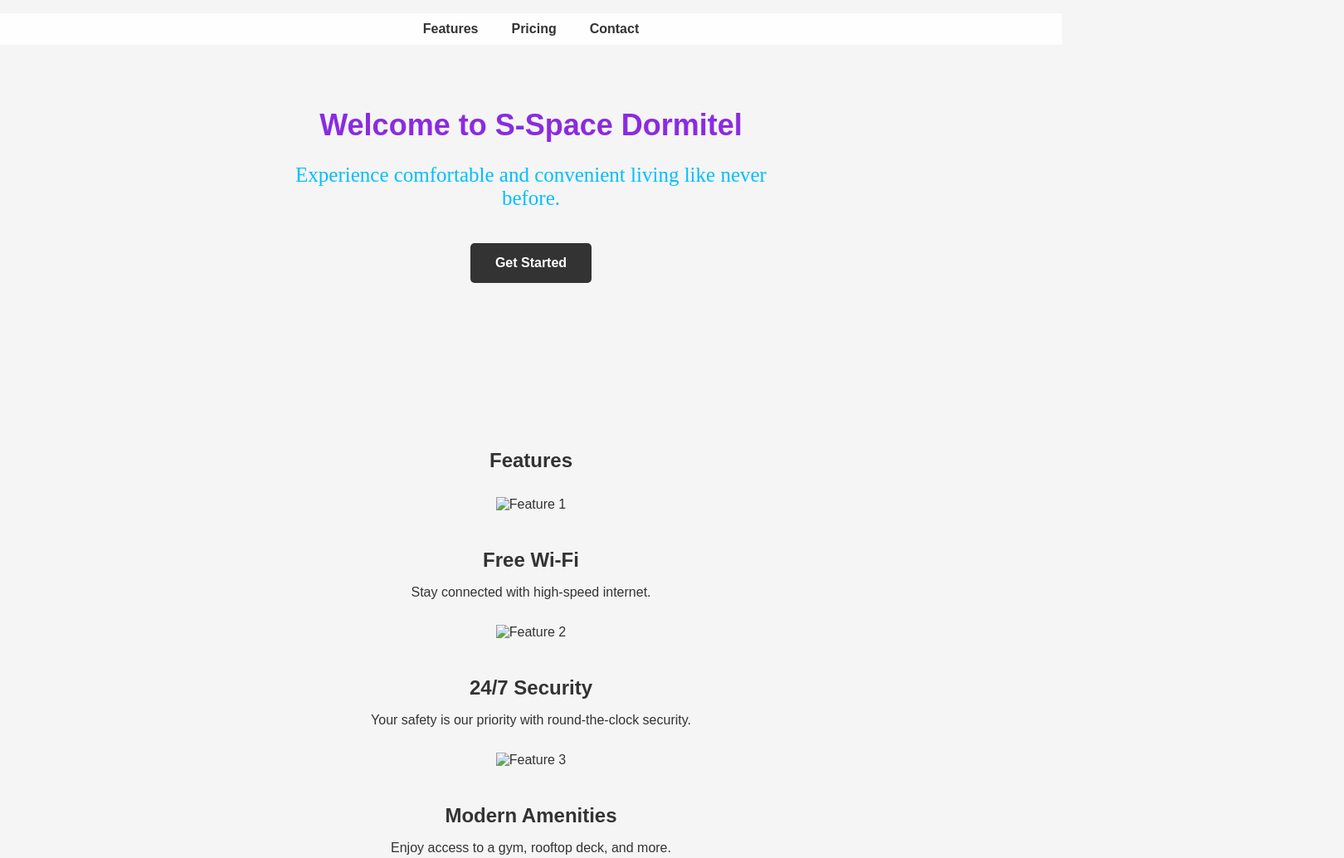
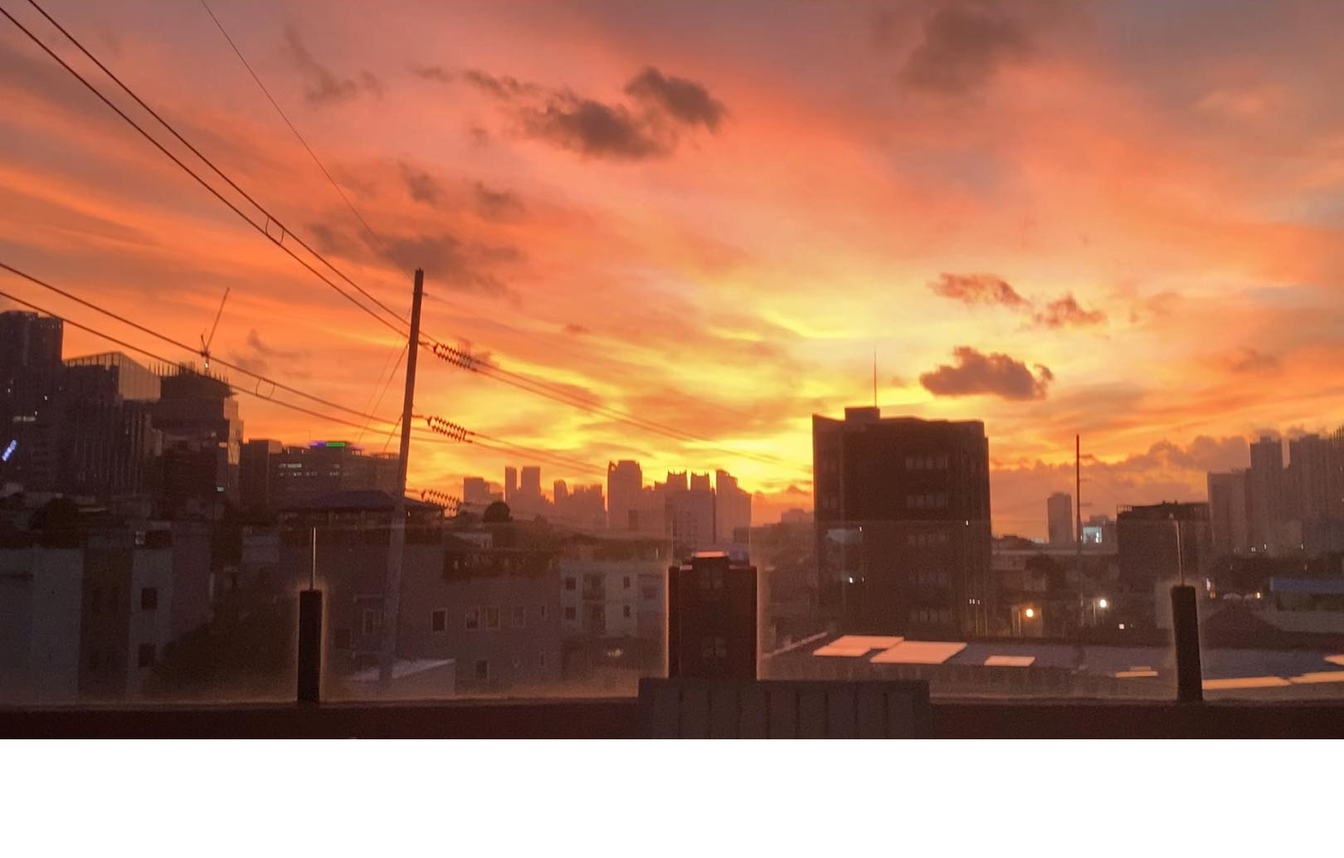
Before and after one commit to Lenard0can/sspace, a plain HTML site: page index.html in a window 1280 px wide. Shown: the top 1034 px of the page at 83% size, 1620 px wide, since content can reach past the window. After the commit the page ends 891 px from the top, so only its background shows below. Drawn offline with Linux system fonts and the light colour scheme; files that its build step writes are made by us from their sources.

Commit message:
Add initial structure and background for the welcome page

```diff
--- a/index.html
+++ b/index.html
@@ -3,64 +3,28 @@
 <head>
     <meta charset="UTF-8">
     <meta name="viewport" content="width=device-width, initial-scale=1.0">
-    <link rel="stylesheet" href="css/style.css" type="text/css">
+    <link rel="stylesheet" href="style.css" type="text/css">
     <title>S-Space Dormitel</title>
 </head>
+
 <body>
+
     <header>
         <nav>
             <ul>
-                <li><a href="#features">Features</a></li>
-                <li><a href="#pricing">Pricing</a></li>
+                <img href="" alt="">
+                <li><a href="features.html">Features</a></li>
+                <li><a href="pricing.html">Pricing</a></li>
                 <li><a href="#contact">Contact</a></li>
             </ul>
         </nav>
     </header>
 
-    <section class="hero">
-        <div class="hero-content">
-            <h1>Welcome to S-Space Dormitel</h1>
-            <p>Experience comfortable and convenient living like never before.</p>
-            <a href="#contact" class="cta-button">Get Started</a>
-        </div>
+    <section class="welcomePage">
+        <img src="images/sspacetop.jpg" alt="view from sspace top floor" class="welcomeBackground">
     </section>
 
-    <section class="features" id="features">
-        <h2>Features</h2>
-        <div class="feature">
-            <img src="Downloads/icon1" alt="Feature 1">
-            <h3>Free Wi-Fi</h3>
-            <p>Stay connected with high-speed internet.</p>
-        </div>
-        <div class="feature">
-            <img src="Downloads/icon2.png" alt="Feature 2">
-            <h3>24/7 Security</h3>
-            <p>Your safety is our priority with round-the-clock security.</p>
-        </div>
-        <div class="feature">
-            <img src="icon3.png" alt="Feature 3">
-            <h3>Modern Amenities</h3>
-            <p>Enjoy access to a gym, rooftop deck, and more.</p>
-        </div>
-    </section>
 
-    <section class="pricing" id="pricing">
-        <h2>Pricing</h2>
-        <div class="plan">
-            <h3>Standard Plan</h3>
-            <p>Starting at 3500 Php/month</p>
-        </div>
-        <div class="plan">
-            <h3>Premium Plan</h3>
-            <p>Starting at 5000 Php/month</p>
-        </div>
-    </section>
-
-    <section class="contact" id="contact">
-        <h2>Contact Us</h2>
-        <p>Have questions or ready to reserve your spot? Contact us now.</p>
-        <a href="mailto:info@example.com" class="cta-button">Email Us</a>
-    </section>
 
     <footer>
         <p>&copy; 2023 S-Space Dormitel</p>
--- a/style.css
+++ b/style.css
@@ -1,164 +1,16 @@
-/* styles.css */
 
-body {
-    font-family: Arial, sans-serif;
-    margin: 0;
-    padding: 0;
-    background-color: #f5f5f5;
-    color: #333;
+html, body {
+    padding: 0px;
+    margin: 0px;
 }
 
-header {
-    background-color: transparent;
-    position: fixed;
-    top: 0;
-    left: 0;
-    right: 0;
-    z-index: 1;
+.welcomePage {
+    margin-top: -110px;
+    width: 100vw;
+    height: 95vh;
 }
 
-nav ul {
-    list-style: none;
-    display: flex;
-    justify-content: center;
-    background-color: rgba(255, 255, 255, 0.9);
-    padding: 10px 0;
+.welcomeBackground {
+    object-fit: cover;
+    position: absolute;
 }
-
-nav ul li {
-    margin: 0 20px;
-}
-
-nav ul li a {
-    text-decoration: none;
-    color: #333;
-    font-weight: bold;
-}
-
-.hero {
-    background-image: url('../images/eyy.png');
-    background-size: cover;
-    background-position: center;
-    text-align: center;
-    padding: 100px;
-    color: #fff;
-}
-
-.hero-content {
-    max-width: 600px;
-    margin: 0 auto;
-}
-
-.hero h1 {
-	color:blueviolet;
-    font-size: 36px;
-    font-weight: 100px;
-    margin-bottom: 20px;
-}
-
-.hero p {
-	color:deepskyblue;
-    font-size: 25px;
-    font-family:Monotype Corsiva;
-    margin-bottom: 40px;
-}
-
-.cta-button {
-    display: inline-block;
-    padding: 15px 30px;
-    background-color: #333;
-    color: #fff;
-    text-decoration: none;
-    font-weight: bold;
-    border-radius: 5px;
-    transition: background-color 0.3s ease;
-}
-
-.cta-button:hover {
-    background-color: #007BFF;
-}
-
-.features {
-    text-align: center;
-    padding: 80px 0;
-}
-
-.feature {
-    margin: 30px;
-}
-
-.feature img {
-    width: 80px;
-    height: 80px;
-    margin-bottom: 20px;
-}
-
-.feature h3 {
-    font-size: 24px;
-    margin-bottom: 10px;
-}
-
-.feature p {
-    font-size: 16px;
-}
-
-.pricing {
-    text-align: center;
-    padding: 80px 0;
-}
-
-.plan {
-    margin: 30px;
-}
-
-.plan h3 {
-    font-size: 24px;
-    margin-bottom: 10px;
-}
-
-.plan p {
-    font-size: 18px;
-}
-
-.contact {
-    text-align: center;
-    padding: 80px 0;
-    background-color: #333;
-    color: #fff;
-}
-
-.contact h2 {
-    font-size: 36px;
-    margin-bottom: 20px;
-}
-
-.contact p {
-    font-size: 18px;
-    margin-bottom: 40px;
-}
-
-.contact .cta-button {
-    display: inline-block;
-    padding: 15px 30px;
-    background-color: #007BFF;
-    color: #fff;
-    text-decoration: none;
-    font-weight: bold;
-    border-radius: 5px;
-    transition: background-color 0.3s ease;
-}
-
-.contact .cta-button:hover {
-    background-color:black;
-}
-
-footer {
-    text-align: center;
-    padding: 20px 0;
-    background-color: #333;
-    color: #fff;
-}
-
-footer p {
-    font-size: 14px;
-}
```
Also changed, not shown: features.html (added), images/sspacetop.jpg (added), pricing.html (added).
